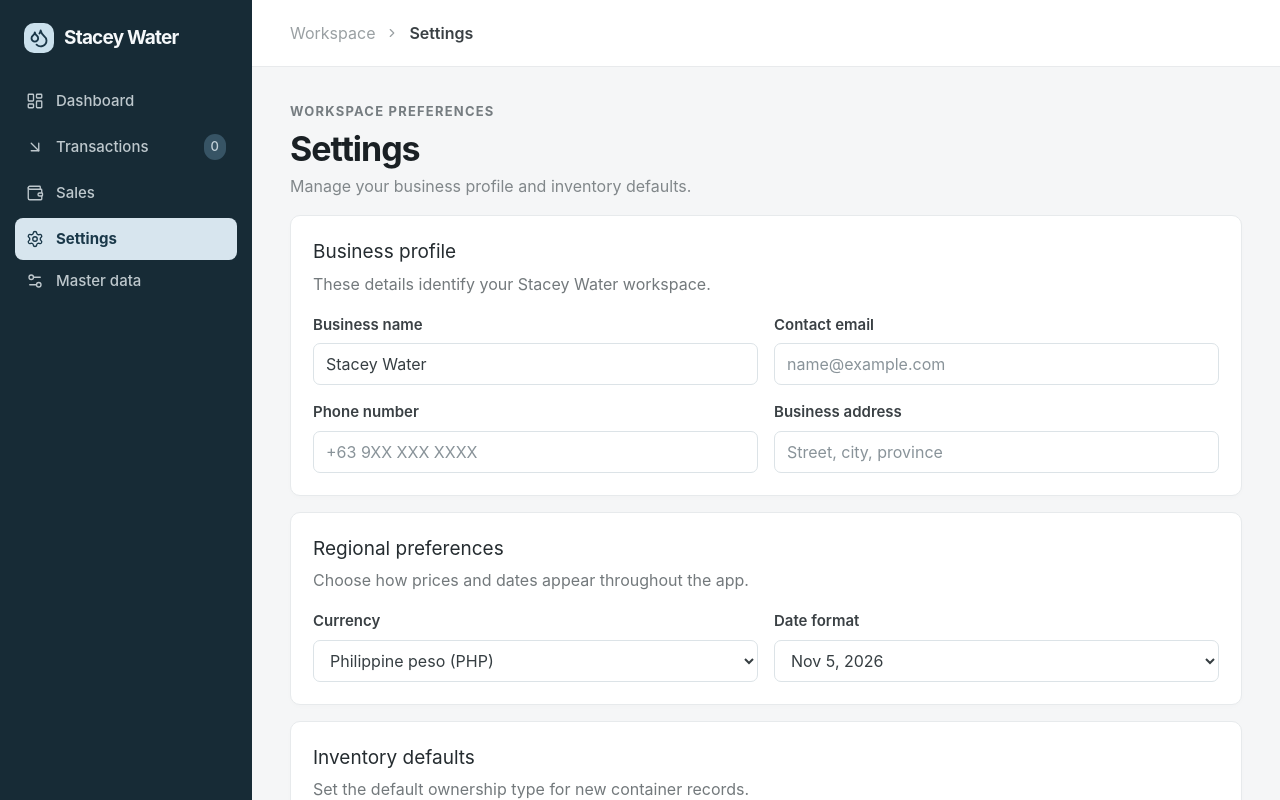
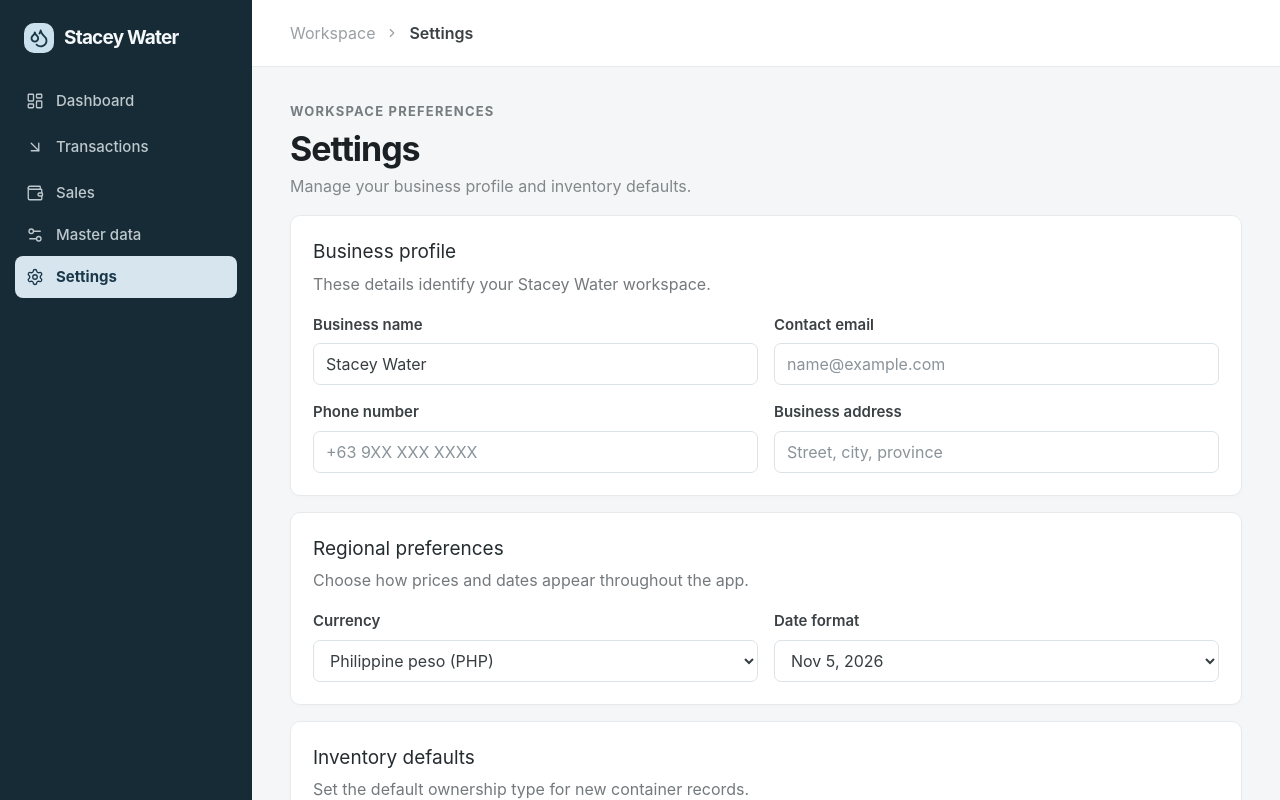
Before and after one commit to Shiinoji/Stacey-Water-Inventroy-Management, a React (Vite) app: page / in a window 1280 px wide. Both pictures are taken after a click on the button "Settings". Shown: the top 800 px of the page. Built offline with nearby package versions, Linux system fonts and the light colour scheme.

Commit message:
Added Backup workspace data

```diff
--- a/src/App.jsx
+++ b/src/App.jsx
@@ -8,6 +8,7 @@ import {
   Check,
   ChevronDown,
   ChevronRight,
+  Download,
   Droplets,
   Filter,
   LayoutDashboard,
@@ -124,7 +125,6 @@ const navItems = [
   { id: "Dashboard", label: "Dashboard", icon: LayoutDashboard },
   { id: "Transactions", label: "Transactions", icon: ArrowDownRight },
   { id: "Sales", label: "Sales", icon: Wallet },
-  { id: "Settings", label: "Settings", icon: Settings },
 ];
 
 const formatMoney = (value, currency = "PHP") =>
@@ -253,6 +253,35 @@ function App() {
     }
   };
 
+  const exportWorkspaceData = () => {
+    try {
+      const backup = {
+        version: 1,
+        exportedAt: new Date().toISOString(),
+        businessSettings: settings,
+        employees,
+        containers,
+        deliveryAreas: areas,
+        transactionHistory: transactions,
+        pendingDeliveries: pendingTransactions,
+      };
+      const file = new Blob([JSON.stringify(backup, null, 2)], { type: "application/json" });
+      const url = URL.createObjectURL(file);
+      const link = document.createElement("a");
+      const safeBusinessName = settings.businessName.trim().replace(/[^a-z0-9_-]+/gi, "-") || "workspace";
+      link.href = url;
+      link.download = `${safeBusinessName}-backup-${localInputDate()}.json`;
+      document.body.append(link);
+      link.click();
+      link.remove();
+      window.setTimeout(() => URL.revokeObjectURL(url), 0);
+      notify("Workspace backup downloaded");
+    } catch (error) {
+      console.error("Unable to export workspace data.", error);
+      notify("Workspace backup could not be downloaded. Please try again.");
+    }
+  };
+
   const resetWorkspaceData = () => {
     try {
       const emptyList = JSON.stringify([]);
@@ -331,12 +360,15 @@ function App() {
           {navItems.map(({ id, label, icon: Icon }) => (
             <button key={id} onClick={() => handleNav(id)} className={`nav-link ${page === id ? "nav-active" : ""}`}>
               <Icon size={18} strokeWidth={1.8} /><span>{label}</span>
-              {id === "Transactions" && <span className="nav-count">{pendingTransactions.length}</span>}
+              {id === "Transactions" && pendingTransactions.length > 0 && <span className="nav-count">{pendingTransactions.length}</span>}
             </button>
           ))}
         </nav>
         <button onClick={() => { setPage("Master data"); setMasterSection("Employees"); setSidebarOpen(false); }} className={`nav-link ${page === "Master data" ? "nav-active" : ""}`}>
           <Settings2 size={18} strokeWidth={1.8} /><span>Master data</span>
+        </button>
+        <button onClick={() => handleNav("Settings")} className={`nav-link ${page === "Settings" ? "nav-active" : ""}`}>
+          <Settings size={18} strokeWidth={1.8} /><span>Settings</span>
         </button>
       </aside>
 
@@ -391,7 +423,7 @@ function App() {
             setAreas={setAreas}
             notify={notify}
           />}
-          {page === "Settings" && <SettingsPage settings={settings} onSave={saveSettings} onResetData={resetWorkspaceData} />}
+          {page === "Settings" && <SettingsPage settings={settings} onSave={saveSettings} onResetData={resetWorkspaceData} onExportData={exportWorkspaceData} />}
         </div>
       </main>
 
@@ -508,9 +540,7 @@ function DeliveryConfirmationPage({ transaction, dateFormat, currency, onBack, o
 
   return (
     <section className="delivery-confirmation-page">
-      <PageHeading eyebrow="DELIVERY COMPLETION" title="Confirm successful delivery" description="Review this transaction and enter the final container counts.">
-        <Button type="button" variant="secondary" onClick={onBack}>Back to transactions</Button>
-      </PageHeading>
+      <PageHeading eyebrow="DELIVERY COMPLETION" title="Confirm successful delivery" description="Review this transaction and enter the final container counts." />
       <form className="panel delivery-confirmation-panel" onSubmit={submit}>
         <div className="delivery-confirmation-heading">
           <div><span className="eyebrow">CURRENT TRANSACTION</span><h2>{transaction.id}</h2></div>
@@ -560,7 +590,7 @@ function DeliveryConfirmationPage({ transaction, dateFormat, currency, onBack, o
   );
 }
 
-function SettingsPage({ settings, onSave, onResetData }) {
+function SettingsPage({ settings, onSave, onResetData, onExportData }) {
   const [form, setForm] = useState(settings);
   const update = (key, value) => setForm((current) => ({ ...current, [key]: value }));
   const submit = (event) => {
@@ -634,6 +664,13 @@ function SettingsPage({ settings, onSave, onResetData }) {
       </section>
       <section className="panel settings-section reset-section">
         <div className="settings-section-heading">
+          <h2>Backup workspace data</h2>
+          <p>Download your settings, inventory lists, pending deliveries, and transaction history as a JSON file.</p>
+        </div>
+        <button type="button" className="button button-secondary" onClick={onExportData}><Download size={16} /> Download backup</button>
+      </section>
+      <section className="panel settings-section reset-section">
+        <div className="settings-section-heading">
           <h2>Reset workspace data</h2>
           <p>Permanently delete all records and restore settings to their defaults.</p>
         </div>
@@ -665,7 +702,7 @@ function TransactionTable({ transactions, compact = false, dateFormat, onComplet
               <td>{item.returned}</td>
               <td>{item.damaged ? <span className="number-alert">{item.damaged}</span> : <span className="muted">—</span>}</td>
               <td>{item.lost ? <span className="number-alert">{item.lost}</span> : <span className="muted">—</span>}</td>
-              {onComplete && <td><button type="button" className="button button-secondary pending-complete" onClick={() => onComplete(item)}>Confirm delivery</button></td>}
+              {onComplete && <td><button type="button" className="button button-primary pending-complete" onClick={() => onComplete(item)}>Confirm delivery</button></td>}
             </tr>;
           })}
         </tbody>
--- a/src/index.css
+++ b/src/index.css
@@ -127,14 +127,7 @@ select:focus-visible {
 .nav-count {
   margin-left: auto;
   font-size: 10px;
-  padding: 3px 7px;
   color: #c2d0d8;
-  border-radius: 20px;
-  background: #375465;
-}
-.nav-active .nav-count {
-  background: #c3d6e1;
-  color: #345d75;
 }
 .main-area {
   min-height: 100vh;
```
Also changed, not shown: 5 other files (tests, documents, lock files or other folders).
